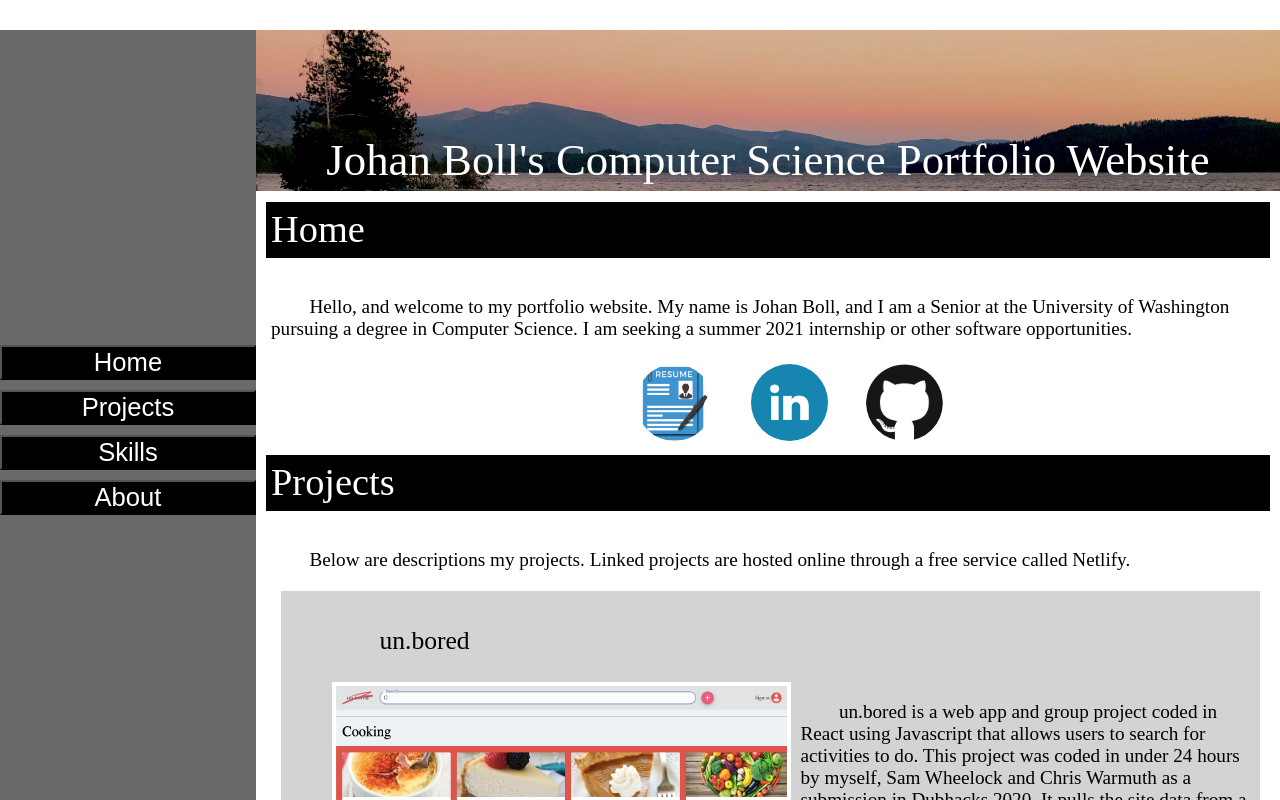
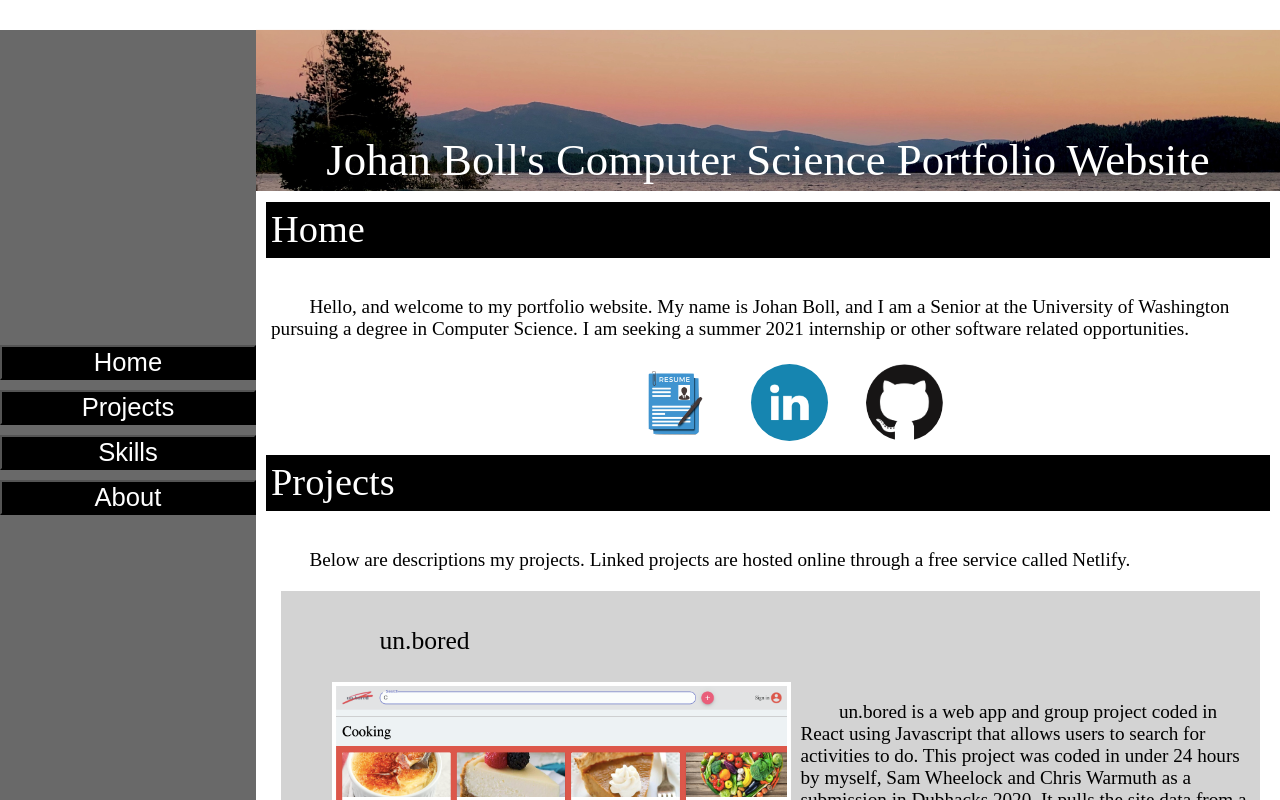
Before and after one commit to johan-boll-cse/johans_portfolio, a React (Create React App) app: page / in a window 1280 px wide. Shown: the top 800 px of the page. Built offline with nearby package versions, Linux system fonts and the light colour scheme.

Commit message:
Minor text changes

```diff
--- a/src/App.css
+++ b/src/App.css
@@ -130,8 +130,8 @@ table, th, td {
 #resume {
     background-image: url("./Pictures/Resume.png");
     background-repeat: no-repeat;
-    background-size: 6vw 6vw;
-    background-position: top;
+    background-size: 5vw 5vw;
+    background-position: center;
     background-color: transparent;
     width: 6vw;
     height: 6vw;
@@ -144,7 +144,7 @@ table, th, td {
 #resume:hover {
     box-shadow: 0 1vw 1.5vw black;
     margin-top: 0;
-    transition: 0.3s;
+    transition: 0.3s ease-in-out;
 }
 
 #github {
--- a/src/App.tsx
+++ b/src/App.tsx
@@ -54,7 +54,7 @@ class App extends Component<{}, AppState> {
                             </p>
                             <div className="Section-Body">
                                 <p>
-                                    Hello, and welcome to my portfolio website. My name is Johan Boll, and I am a Senior at the University of Washington pursuing a degree in Computer Science. I am seeking a summer 2021 internship or other software opportunities.
+                                    Hello, and welcome to my portfolio website. My name is Johan Boll, and I am a Senior at the University of Washington pursuing a degree in Computer Science. I am seeking a summer 2021 internship or other software related opportunities.
                                 </p>
                                 <div className="Logo-Container">
                                     <div className="Logo-Item">
@@ -191,7 +191,7 @@ class App extends Component<{}, AppState> {
                                 About
                             </p>
                             <div className="Section-Body">
-                                <p>I grew up in Moscow, a small town in Northern Idaho. My freshman year at the University of Washington I was directly admitted into the UW Material Science program. After 2 years of pursuing a Material Science degree, I applied and was admitted into the Paul Allen School of Computer Science and Engineering.  This summer I am working at the Priest Lake Golf Course in Northern Idaho.</p>
+                                <p>I grew up in Moscow, a small town in Northern Idaho. My freshman year at the University of Washington I was directly admitted into the UW Material Science program. After 2 years of pursuing a Material Science degree, I applied and was admitted into the Paul Allen School of Computer Science and Engineering. My hobbies include running, chess, golf and soccer.</p>
                                 <div className="Photo-Container">
                                     <img id="photo" src={personalPhoto} alt= "Johan Boll">
                                     </img>
--- a/src/HeaderBar.tsx
+++ b/src/HeaderBar.tsx
@@ -48,10 +48,11 @@ class HeaderBar extends Component<HeaderBarProps, HeaderBarState> {
             document.body.offsetHeight, document.documentElement.offsetHeight,
             document.body.clientHeight, document.documentElement.clientHeight
         );
+        let scrollPercentage = this.state.scrollY / (scrollHeight - window.innerHeight);
         ctx.fillStyle = "white";
         ctx.fillRect(0, 0, Math.round(canvas.width), Math.round(canvas.height));
         ctx.fillStyle = "black";
-        ctx.fillRect(0, 0, (this.state.scrollY / (scrollHeight - window.innerHeight) * canvas.width), (canvas.height));
+        ctx.fillRect(0, 0, (scrollPercentage * canvas.width), (canvas.height));
     }
 
     handleButtonClick = (index : number) => {
```
